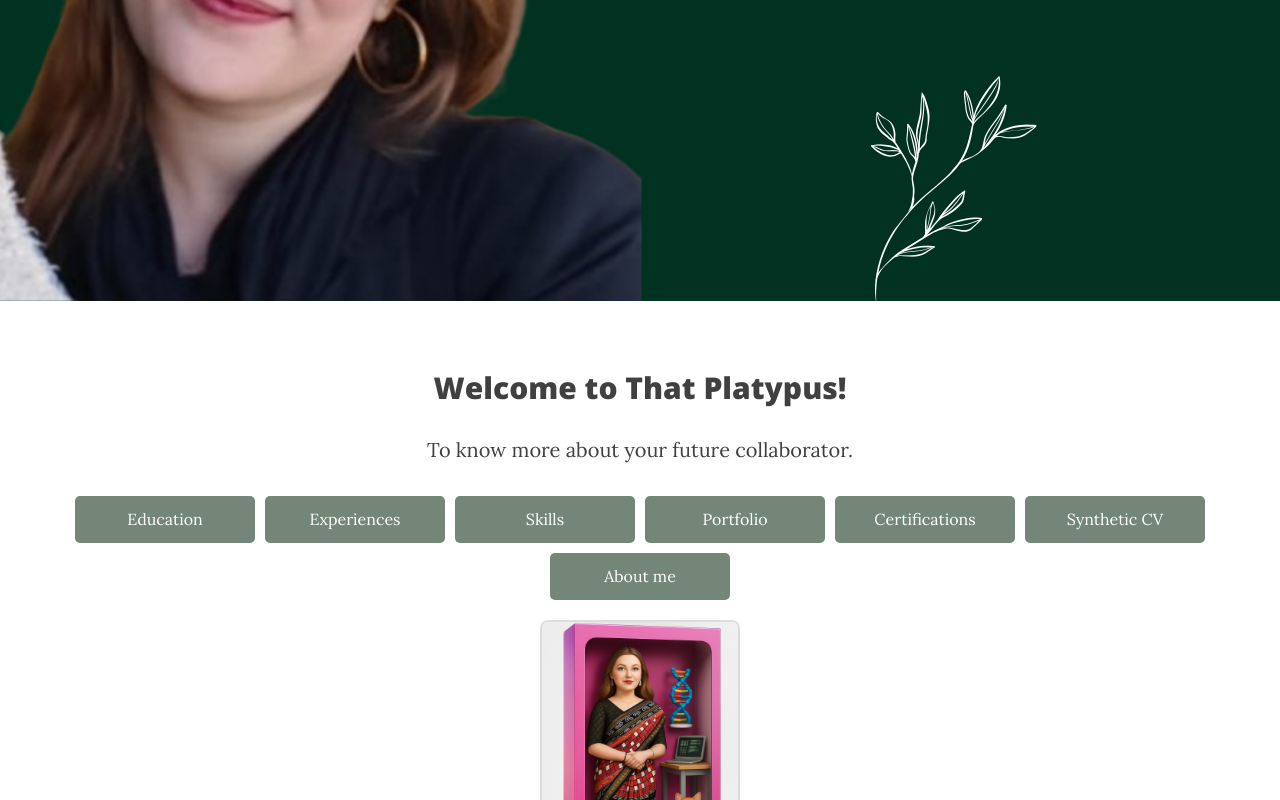
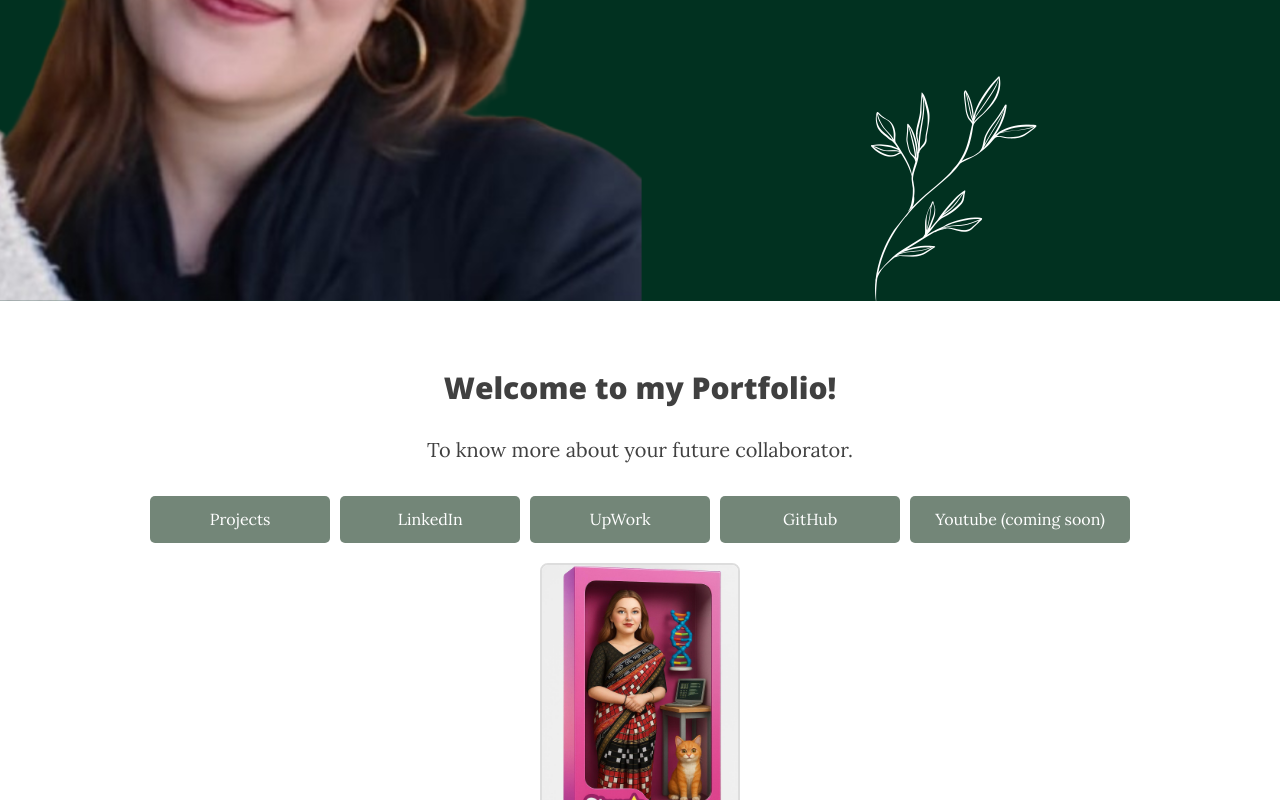
Before and after one commit to Sarani-NS/That-Platypus.io, a plain HTML site: page index.html in a window 1280 px wide. Shown: the part 419-1219 px from the top of the page. Drawn offline with nearby package versions, Linux system fonts and the light colour scheme; a script that the page names is missing.

Commit message:
Update index.html

```diff
--- a/index.html
+++ b/index.html
@@ -152,16 +152,14 @@
     <!-- Welcome Message and Buttons -->
     <section>
         <div class="container">
-            <h2 class="text-center">Welcome to That Platypus!</h2>
+            <h2 class="text-center">Welcome to my Portfolio!</h2>
             <p class="text-center">To know more about your future collaborator.</p>
             <div class="btn-container">
-                <a href="Education.html">Education</a>
-                <a href="Experiences.html">Experiences</a>
-                <a href="Skills.html">Skills</a>
-                <a href="Portfolio.html">Portfolio</a>
-                <a href="Certifications.html">Certifications</a>
-                <a href="CV.html">Synthetic CV</a>
-		<a href="about.html">About me</a>
+                <a href="Portfolio.html">Projects</a>
+                <a href="https://www.linkedin.com/in/sarani-nativel-santerne">LinkedIn</a>
+                <a href="https://www.upwork.com/freelancers/~013ac6b57d458579f9">UpWork</a>
+				<a href="https://github.com/Sarani-NS">GitHub</a>
+                <a href="https://m.youtube.com/@BioinfoChai">Youtube (coming soon)</a>
             </div>
         </div>
     </section>
```
